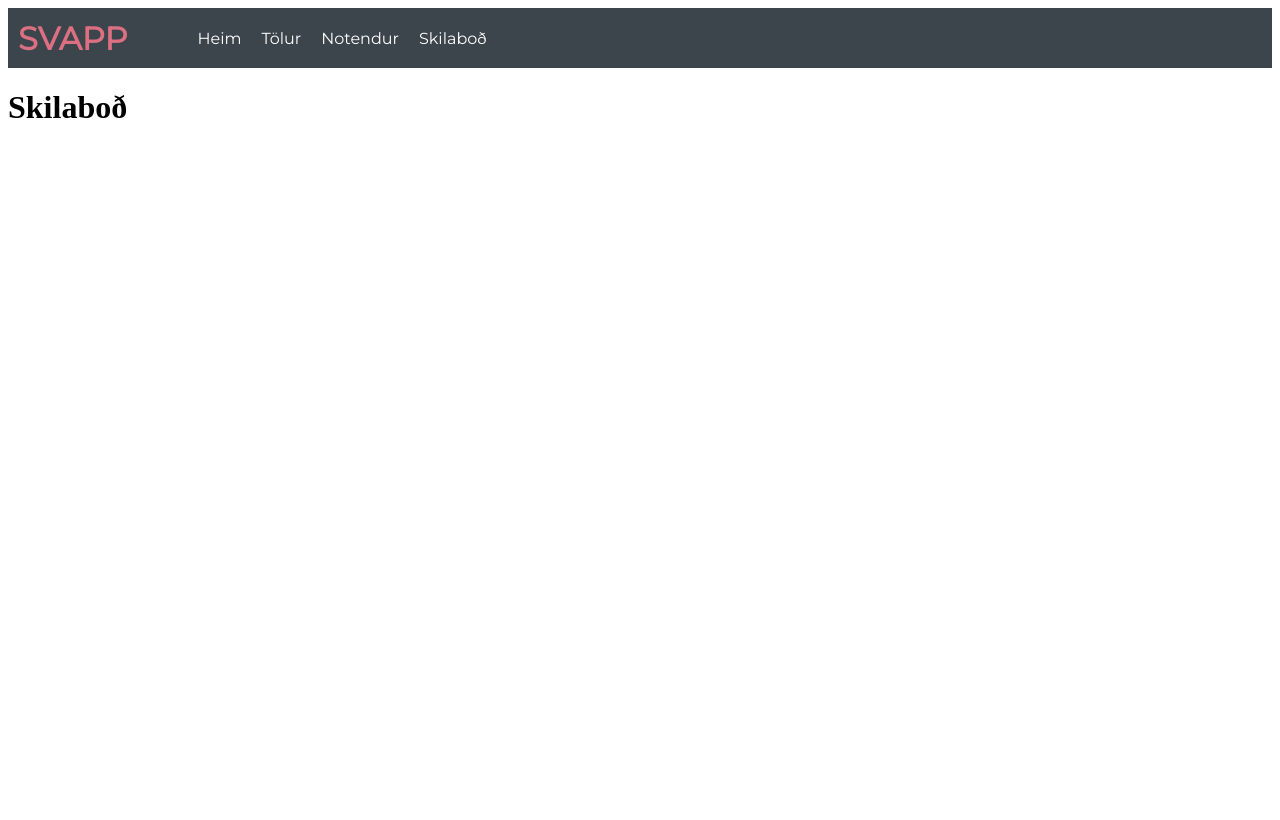
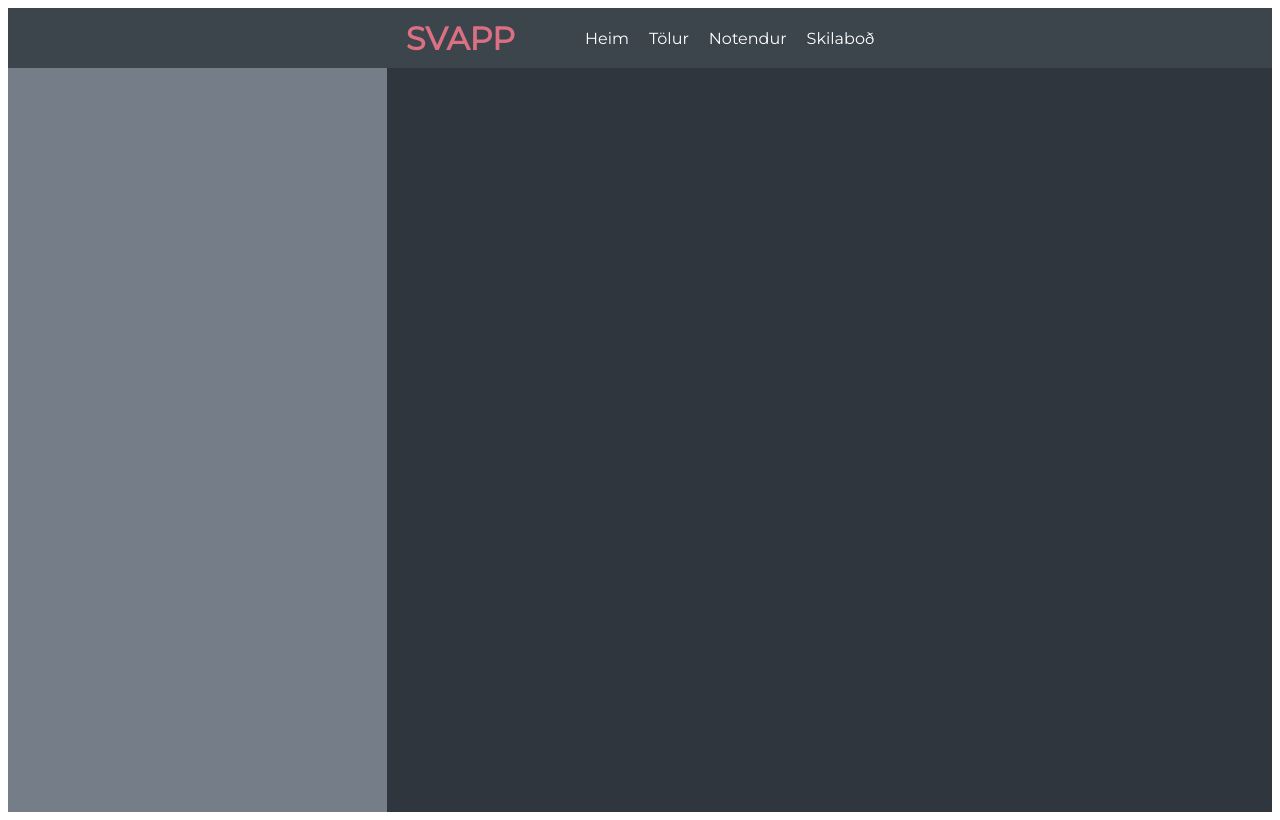
Before and after one commit to zakkimoto/SvappAdmin, a Vue app: page /#/messages in a window 1280 px wide. Built offline with nearby package versions, Linux system fonts and the light colour scheme.

Commit message:
flex containers á síðunni

```diff
--- a/src/components/Header.vue
+++ b/src/components/Header.vue
@@ -35,6 +35,8 @@ export default {
 @import url('https://fonts.googleapis.com/css?family=Montserrat');
 
     .headerbox {
+        display: flex;
+        justify-content: center;
         width: 100%;
         min-height: 50px;
         max-height: 60px;
--- a/src/components/HelloWorld.vue
+++ b/src/components/HelloWorld.vue
@@ -1,5 +1,6 @@
 <template>
   <div class="hello">
+
     <h1>{{ msg }}</h1>
     <p>
       For a guide and recipes on how to configure / customize this project,<br>
--- a/src/components/Messages.vue
+++ b/src/components/Messages.vue
@@ -1,8 +1,15 @@
 
 <template>
-  <div>
-    <Header/>
-    <h1>Skilaboð</h1>
+  <div class="container">
+    <div class="row-1">
+      <Header/>
+    </div>
+    <div class="row-2">
+      <div class="col-1">
+      </div>
+      <div class="col-2">
+      </div>
+    </div>
 
   </div>
 </template>
@@ -20,4 +27,35 @@ export default {
 </script>
 
 <!-- Add "scoped" attribute to limit CSS to this component only -->
-<style scoped></style>
+<style scoped>
+
+.container{
+  display:flex;
+  justify-content: flex-end;
+  flex-direction: column;
+  font-family: Montserrat;
+}
+
+.row-2{
+  display:flex;
+  flex-direction: row;
+}
+
+.col-1{
+  display:flex;
+  flex-direction: column;
+  border: 4px black;
+  width: 30%;
+  height: 93vh;
+  background-color: #747D88;
+  align-items: center;
+
+}
+.col-2{
+  width: 70%;
+  height: 93vh;
+  background-color: #30363D;
+
+}
+
+</style>
--- a/src/components/Users.vue
+++ b/src/components/Users.vue
@@ -1,8 +1,44 @@
 
 <template>
-  <div>
-    <Header/>
-    <h1>Notendur</h1>
+
+  <div class ="container">
+    <div class ="row-1">
+      <Header/>
+    </div>
+    <div class ="row-2">
+      <div class ="col-1">
+        <h1 id = "texthvitur">LEITA</h1>
+        <input type="text" placeholder="TEXTI" id="input"/>
+
+
+        <input type="checkbox" id="checkbox-1" name="vehicle1" value="verified">
+        <label for="vehicle1"> Búið að auðkenna </label>
+        <input type="checkbox" id="checkbox-2" name="vehicle2" value="pending">
+        <label for="vehicle2"> Auðkenning í bið </label>
+        <input type="checkbox" id="checkbox-3" name="vehicle3" value="not-verified">
+        <label for="vehicle3"> Ekki búið að auðkenna </label>
+
+        <input type="radio" id="paid" name="radio-1" value="paid">
+        <label for="active">Búinn að borga</label>
+        <input type="radio" id="notpaid" name="radio-1" value="notpaid">
+        <label for="notactive">Ekki búið að borga</label>
+
+
+        <input type="radio" id="active" v-model="active" name="radio-2" value="active">
+        <label for="active">Virkur</label>
+        <input type="radio" id="notactive" name="radio-2" value="notactive">
+        <label for="notactive">Ekki Virkur</label>
+
+        <button type="button" id="input">LEITA</button>
+        <button type="button" id="input">HREINSA</button>
+
+      </div>
+      <div class ="col-2">
+        <h1>Col2</h1>
+      </div>
+    </div>
+
+
 
   </div>
 </template>
@@ -14,10 +50,68 @@ export default {
   name: 'Users',
   components: {
     Header
-  }
+  },
+
 
 }
 </script>
 
-<!-- Add "scoped" attribute to limit CSS to this component only -->
-<style scoped></style>
+<!-- Add "scoped" attribute to limit CSS to this component only
+.row-2 {
+  background-color: yellow;
+  display:flex;
+
+}
+
+.row-2 div{
+  border: 1px solid black;
+
+}-->
+<style scoped>
+#texthvitur{
+  color: white;
+}
+#input{
+  width: 70%;
+  border-radius:4px;
+  margin:8px auto;
+  outline:none;
+  padding:8px;
+  box-sizing:border-box;
+  transition:.3s;
+}
+
+#input:focus{
+  border-color:#A154F2;
+  box-shadow:0 0 8px 0 #A154F2;
+}
+
+.container{
+  display:flex;
+  justify-content: flex-end;
+  flex-direction: column;
+  font-family: Montserrat;
+}
+
+.row-2{
+  display:flex;
+  flex-direction: row;
+}
+
+.col-1{
+  display:flex;
+  flex-direction: column;
+  border: 4px black;
+  width: 30%;
+  height: 93vh;
+  background-color: #747D88;
+  align-items: center;
+
+}
+.col-2{
+  width: 70%;
+  height: 93vh;
+  background-color: #30363D;
+
+}
+</style>
```
